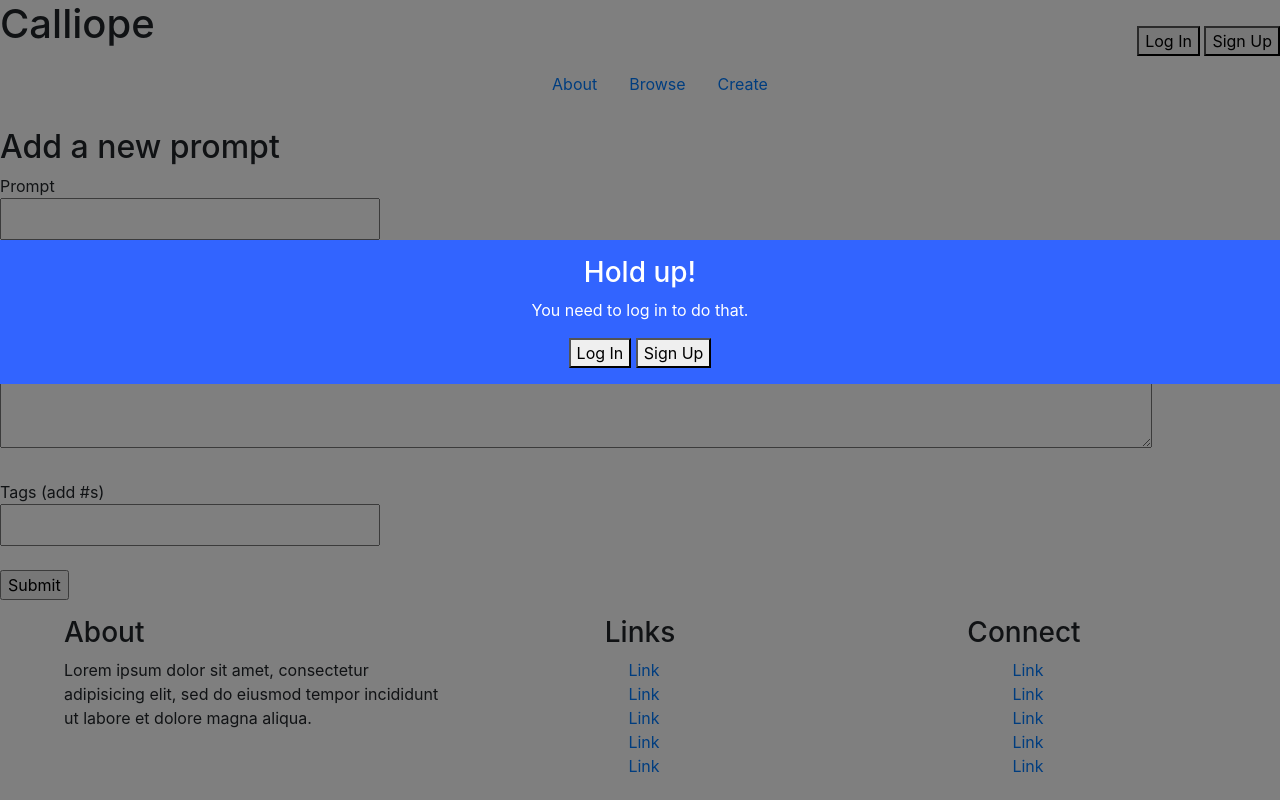
After one commit to alyssamonera/project-2, a Node server app: template views/prompts/edit.ejs in a window 1280 px wide. The commit adds this page. Run offline with Node 20, Linux system fonts and the light colour scheme; the template is opened without the code that fills it, so the values that code supplies are empty; some libraries are stand-ins or nearby versions.

Commit message:
got the edit page up and running. fixed a bug where tags weren't being added

```diff
--- a/models/prompts.js
+++ b/models/prompts.js
@@ -10,7 +10,7 @@ const promptSchema = mongoose.Schema({
   title: {type: String, required: true},
   body: String,
   author: {type: String, required: true},
-  tags: [String],
+  tags: Array,
   responses: [{author: String, body: String, date: Date}],
   likes: {type: Number, default: 0, min: 0}
 });
--- /dev/null
+++ b/views/prompts/edit.ejs
@@ -0,0 +1,53 @@
+<!DOCTYPE html>
+<html lang="en" dir="ltr">
+  <head>
+    <% include ../partials/head.ejs %>
+    <link rel="stylesheet" href="/css/prompts.css">
+  </head>
+  <body>
+
+    <header>
+      <% include ../partials/header.ejs %>
+    </header>
+
+    <main class="edit-prompt">
+      <h2>Add a new prompt</h2>
+      <form action="/prompts/<%= prompt.id %>?_method=PUT" method="POST">
+
+        <label for="title">Prompt</label>
+        <input type=text name="title" value="<%= prompt.title %>">
+
+        <label for="body">Details</label>
+        <textarea name="body">
+          <% if (prompt.body){ %>
+            <%= prompt.body %>
+          <% }%>
+        </textarea>
+
+        <label for="tags">Tags (add #s)</label>
+        <input type="text" name="tags" value="<% for (let tag of prompt.tags) { %> #<%= tag %> <% }%>">
+
+        <input type="submit" value="Submit">
+
+
+      </form>
+    </main>
+
+    <% if (!currentUser) { %>
+      <div class="my-modal">
+        <div class="my-modal-textbox">
+          <h3>Hold up!</h3>
+          <p>You need to log in to do that.</p>
+          <a href="/login"><button>Log In</button></a>
+          <a href="/signup"><button>Sign Up</button></a>
+        </div>
+      </div>
+    <% }%>
+
+
+    <footer>
+      <% include ../partials/footer.ejs%>
+    </footer>
+
+  </body>
+</html>
--- a/views/prompts/show.ejs
+++ b/views/prompts/show.ejs
@@ -14,6 +14,12 @@
         <p><%= prompt.body %></p>
       <% }%>
       <h5>--<%= prompt.author %></h5>
+
+      <ul>
+        <% for (let tag of prompt.tags) { %>
+          <li><%= prompt.tags %></li>
+        <% }%>
+      </ul>
     </main>
 
     <footer>
```
Also changed, not shown: controllers/prompts.js (+17 -2 lines).
